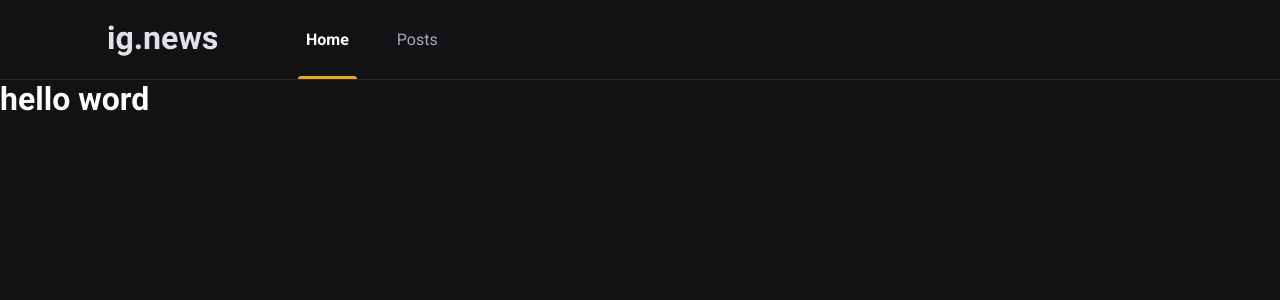
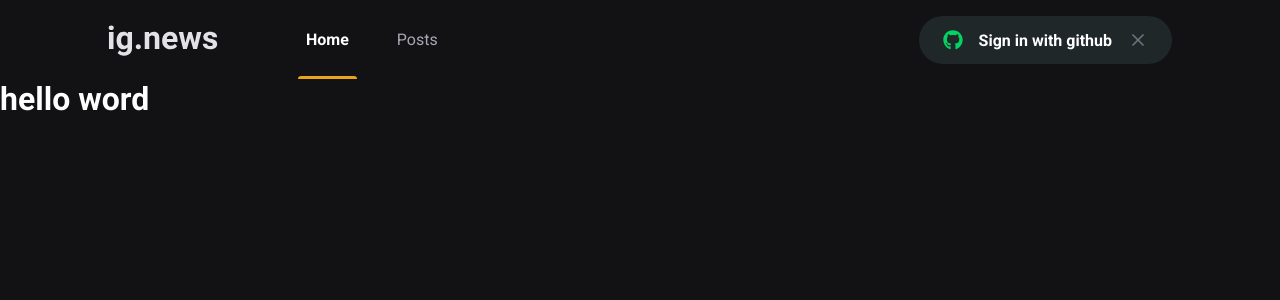
Before and after one commit to andersonzeroone/igNews, a Next.js app: page / in a window 1280 px wide. Shown: the top 300 px of the page. Built offline with nearby package versions, Linux system fonts and the light colour scheme.

Commit message:
create component button signIn

```diff
--- a/package.json
+++ b/package.json
@@ -12,6 +12,7 @@
     "next": "12.1.6",
     "react": "18.1.0",
     "react-dom": "18.1.0",
+    "react-icons": "^4.3.1",
     "sass": "^1.52.1"
   },
   "devDependencies": {
--- a/src/components/Header/index.tsx
+++ b/src/components/Header/index.tsx
@@ -1,4 +1,5 @@
 import Image from 'next/image'
+import { SingInButton } from '../SignInButton';
 import styles from './styles.module.scss';
 export function Header() {
   return (
@@ -10,6 +11,8 @@
           <a className={styles.active}>Home</a>
           <a>Posts</a>
         </nav>
+
+        <SingInButton />
       </div>
     </header>
   )
--- a/src/components/Header/styles.module.scss
+++ b/src/components/Header/styles.module.scss
@@ -57,4 +57,8 @@
     }
   }
 
+  button {
+    margin-left: auto;
+  }
+
 }
--- /dev/null
+++ b/src/components/SignInButton/index.tsx
@@ -0,0 +1,25 @@
+import { FaGithub } from 'react-icons/fa'
+import { FiX } from 'react-icons/fi'
+
+import styles from './styles.module.scss';
+
+export function SingInButton() {
+  const isUserLoggedIn = true;
+
+
+  return isUserLoggedIn ? (
+    <button type='button' className={styles.signInButton}>
+      <FaGithub color='#04d361' />
+      Sign in with github
+      <FiX color='#737380' className={styles.closeIcon} />
+    </button>
+  ) : (
+    <button type='button' className={styles.signInButton}>
+      <FaGithub color='#eba417' />
+      Sign in with github
+    </button>
+  )
+
+
+
+}
--- /dev/null
+++ b/src/components/SignInButton/styles.module.scss
@@ -0,0 +1,37 @@
+.signInButton {
+  height: 3rem;
+  border-radius: 3rem;
+  background: var(--gray-850);
+
+  border: 0;
+  padding: 0 1.5rem;
+
+  display: flex;
+  align-items: center;
+  justify-content: center;
+
+
+  color: var(--white);
+  font-weight: bold;
+
+
+  svg {
+    width: 20px;
+    height: 20px;
+  }
+
+  svg:first-child {
+    margin-right: 1rem;
+  }
+
+
+  svg.closeIcon {
+    margin-left: 1rem;
+  }
+
+  transition: filter 0.2s;
+
+  &:hover {
+    filter: brightness(0.8);
+  }
+}
--- a/src/styles/global.scss
+++ b/src/styles/global.scss
@@ -9,7 +9,8 @@
 
   --gray-100: #e1e1e6;
   --gray-300: #a8a8b3;
-  --gray-700: #29292e;
+  --gray-800: #29292e;
+  --gray-850: #1f2729;
   --gray-900: #121214;
 
   --cyan-500: #61dafb;
```
Also changed, not shown: 1 other file (tests, documents, lock files or other folders).
